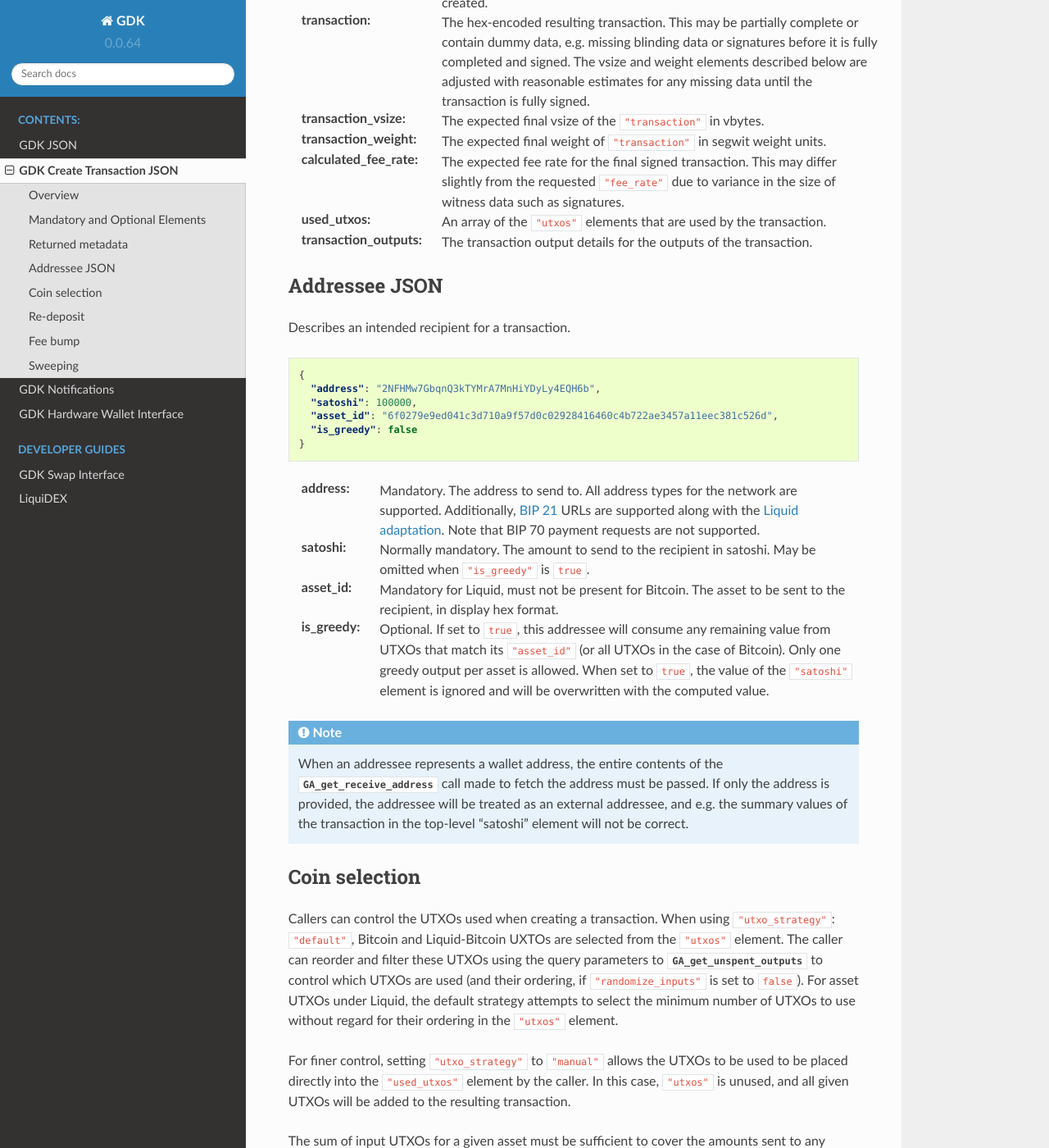
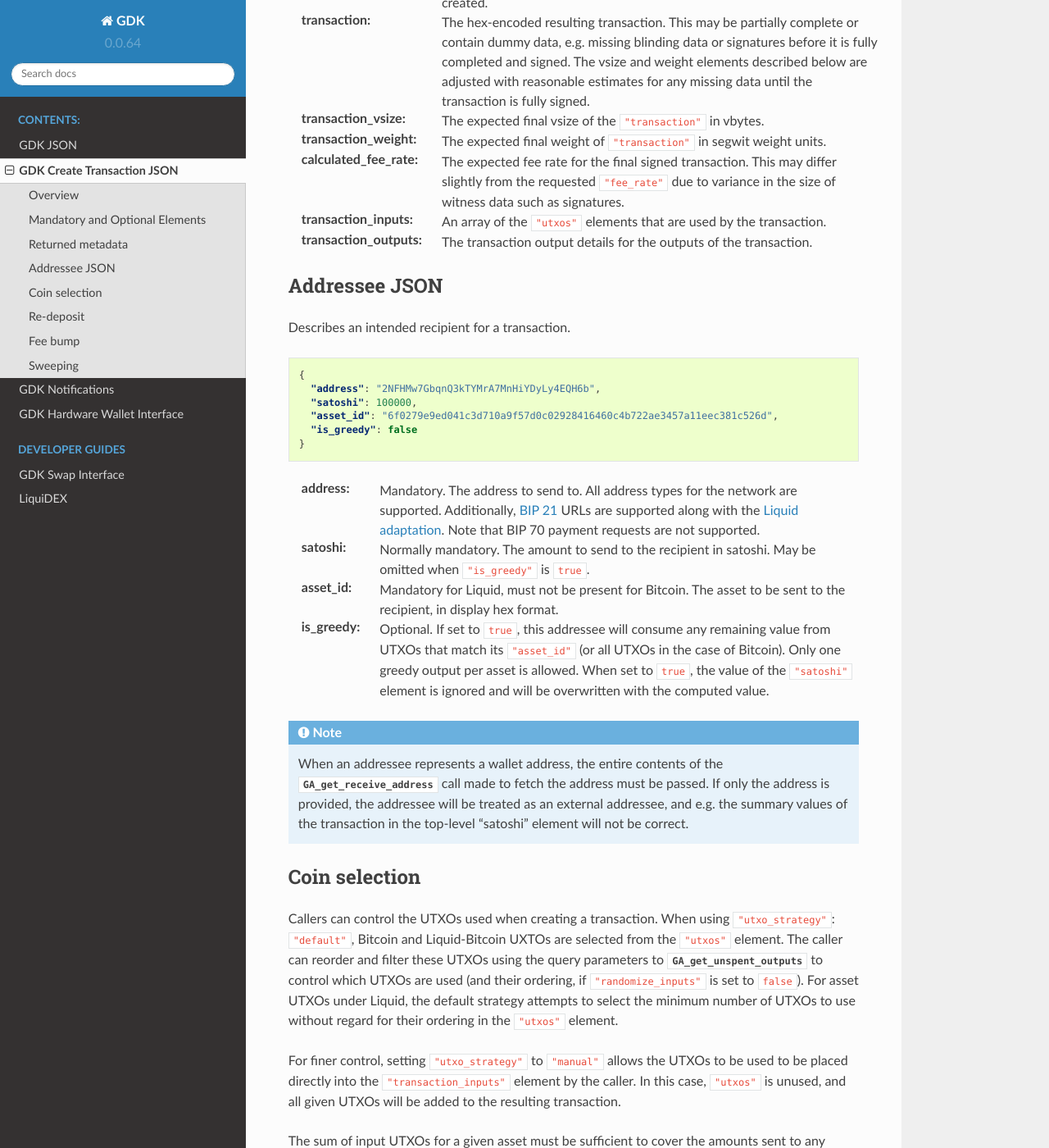
Before and after one commit to Blockstream/gdk, a Sphinx documentation site: the page built from docs/source/gdk-create-tx.rst, in a window 1280 px wide and 1400 px high, scrolled down 1766 px. Shown: the whole window at 82% size. Built offline with Sphinx 7.4.7 and the Read the Docs theme 2.0.0, drawn with Linux system fonts in a browser that asks for light colours; pages that are not in the unit, such as notebooks, are missing from menus.

Commit message:
tx: rename used_utxo variable and update documentation
No functional changes.

```diff
--- a/docs/source/gdk-create-tx.rst
+++ b/docs/source/gdk-create-tx.rst
@@ -91,7 +91,7 @@ Some data returned when creating a transaction may be read by the user:
 :calculated_fee_rate: The expected fee rate for the final signed transaction. This
                       may differ slightly from the requested ``"fee_rate"`` due
                       to variance in the size of witness data such as signatures.
-:used_utxos: An array of the ``"utxos"`` elements that are used by the transaction.
+:transaction_inputs: An array of the ``"utxos"`` elements that are used by the transaction.
 :transaction_outputs: The transaction output details for the outputs of the transaction.
 
 
@@ -146,9 +146,9 @@ attempts to select the minimum number of UTXOs to use without regard for
 their ordering in the ``"utxos"`` element.
 
 For finer control, setting ``"utxo_strategy"`` to ``"manual"`` allows the
-UTXOs to be used to be placed directly into the ``"used_utxos"`` element by
-the caller. In this case, ``"utxos"`` is unused, and all given UTXOs will
-be added to the resulting transaction.
+UTXOs to be used to be placed directly into the ``"transaction_inputs"``
+element by the caller. In this case, ``"utxos"`` is unused, and all given
+UTXOs will be added to the resulting transaction.
 
 The sum of input UTXOs for a given asset must be sufficient to cover the
 amounts sent to any addressees receiving it, or an error will occur unless
--- a/docs/source/gdk-hw.rst
+++ b/docs/source/gdk-hw.rst
@@ -211,7 +211,7 @@ outputs.
     {
       "is_partial": false,
       "transaction_outputs": [],
-      "used_utxos": [
+      "transaction_inputs": [
         {
           "txhash": "797c40d53c4a5372303f765281bb107c40ed9618646c46851514ff0483bee894"
           "pt_idx": 2,
@@ -230,8 +230,8 @@ outputs.
     is ``false``, the final vbf need not be returned. An empty string should be
     returned for blinding factors that are not required. It is not an error to
     provide blinding factors that are not required; they will be ignored.
-:used_utxos: An array of prevout txids and their indices, supplied so the
-    request handler can compute hashPrevouts for deterministic blinding.
+:transaction_inputs: An array of prevout txids and their indices, supplied so the
+                     request handler can compute hashPrevouts for deterministic blinding.
 
 **Expected response**:
 
--- a/docs/source/gdk-json.rst
+++ b/docs/source/gdk-json.rst
@@ -501,11 +501,11 @@ Sign transaction JSON
 Contains the details of a caller-generated transaction to sign.
 
 To sign with a specific sighash, set ``"user_sighash"`` for the elements of
-``"used_utxos"`` you wish to sign with a certain sighash, otherwise
+``"transaction_inputs"`` you wish to sign with a certain sighash, otherwise
 ``SIGHASH_ALL`` (``1``) will be used.
 
-Set ``"skip_signing"`` to ``true`` for any input in ``"used_utxos"`` you do
-not wish to have signed.
+Set ``"skip_signing"`` to ``true`` for any input in ``"transaction_inputs"``
+you do not wish to have signed.
 
 All other fields are not user-editable and should be passed unchanged.
 
```
Also changed, not shown: 5 other files.
